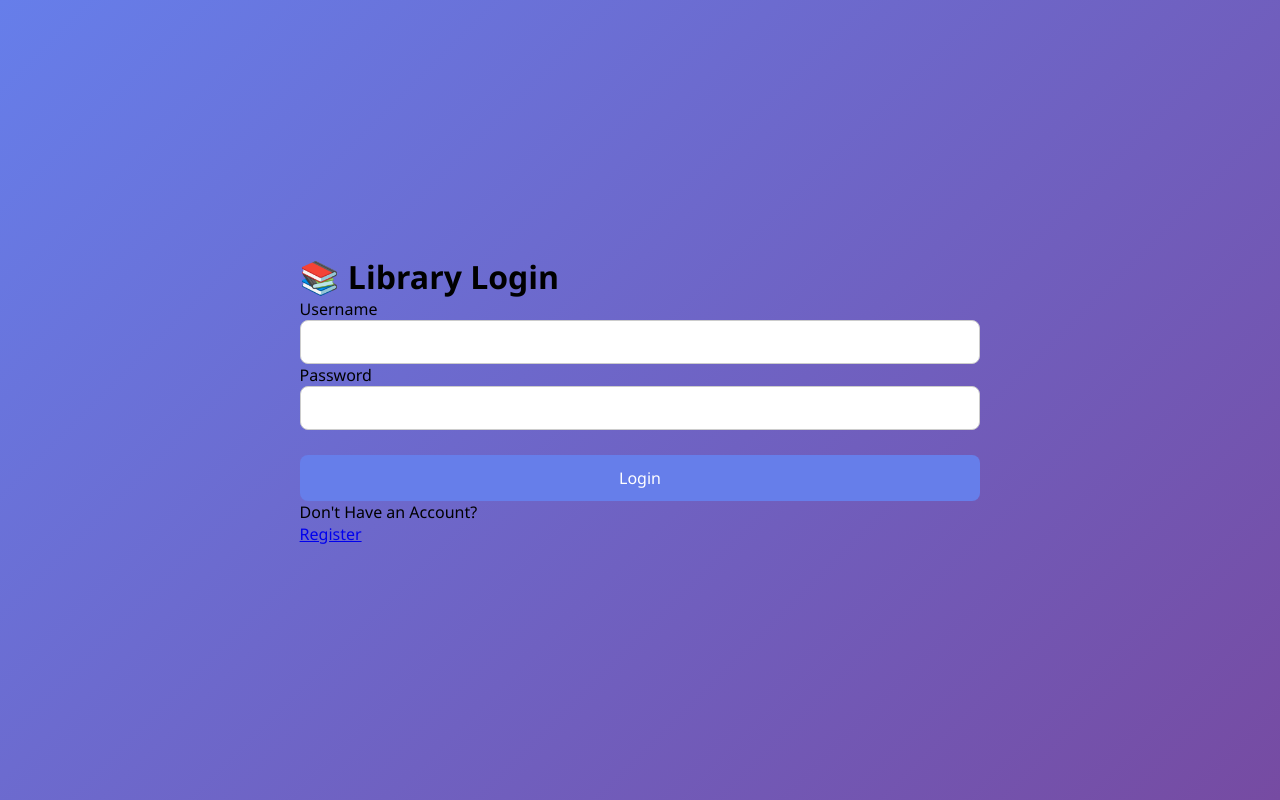
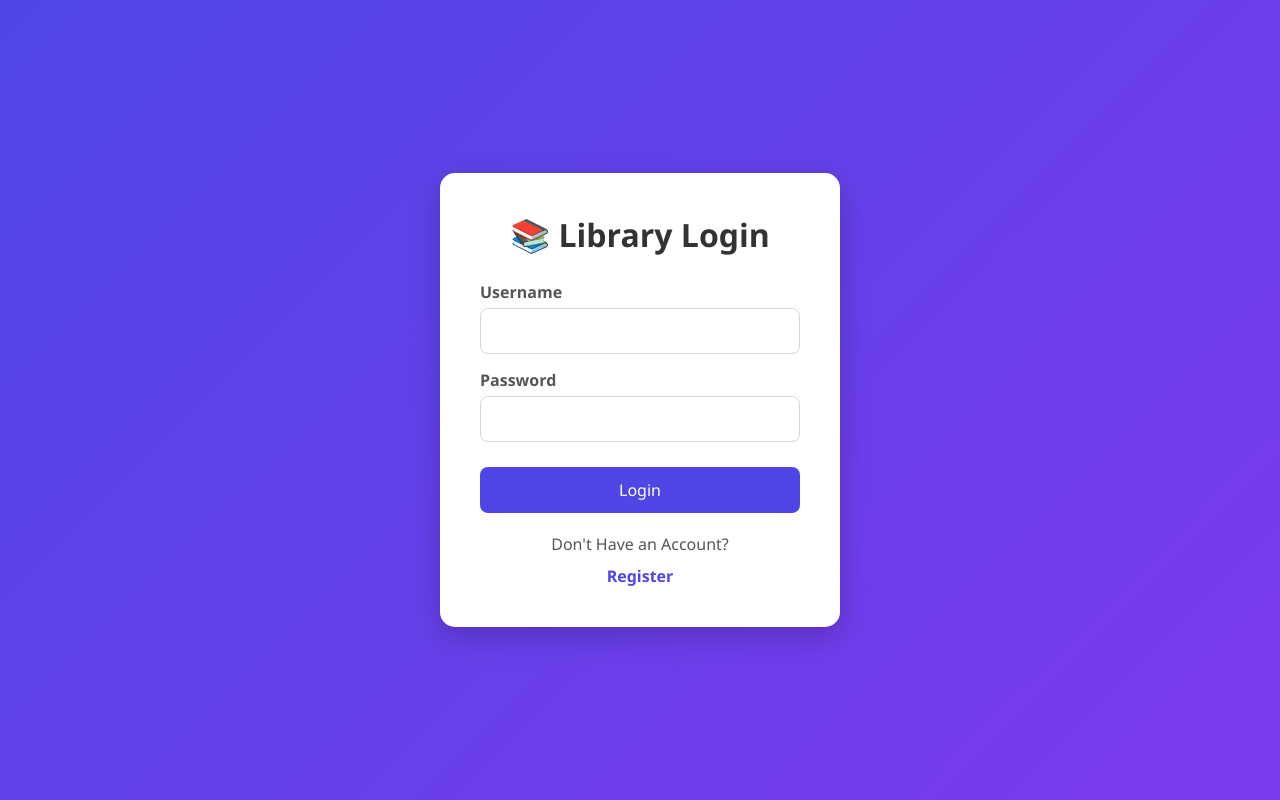
Before and after one commit to AJITHRAJA8/Library-Management-System-, a Flask app: page / in a window 1280 px wide. Run offline with Flask 3, Linux system fonts and the light colour scheme.

Commit message:
add style to login Page

```diff
--- a/static/style.css
+++ b/static/style.css
@@ -71,3 +71,94 @@ body{
     color:#667eea;
     font-weight:bold;
 }
+*{
+    margin:0;
+    padding:0;
+    box-sizing:border-box;
+    font-family:'Segoe UI',sans-serif;
+}
+
+body{
+    height:100vh;
+    display:flex;
+    justify-content:center;
+    align-items:center;
+    background:linear-gradient(135deg,#4f46e5,#7c3aed);
+}
+
+.login-container{
+    width:100%;
+    display:flex;
+    justify-content:center;
+    align-items:center;
+}
+
+.login-box{
+    width:400px;
+    background:white;
+    padding:40px;
+    border-radius:15px;
+    box-shadow:0 10px 30px rgba(0,0,0,0.2);
+}
+
+.login-box h1{
+    text-align:center;
+    margin-bottom:25px;
+    color:#333;
+}
+
+.login-box label{
+    display:block;
+    margin-top:15px;
+    margin-bottom:5px;
+    font-weight:600;
+    color:#555;
+}
+
+.input-field{
+    width:100%;
+    padding:12px;
+    border:1px solid #d1d5db;
+    border-radius:8px;
+    outline:none;
+    font-size:15px;
+}
+
+.input-field:focus{
+    border-color:#4f46e5;
+}
+
+.btn{
+    width:100%;
+    padding:12px;
+    margin-top:25px;
+    border:none;
+    border-radius:8px;
+    background:#4f46e5;
+    color:white;
+    font-size:16px;
+    cursor:pointer;
+}
+
+.btn:hover{
+    background:#4338ca;
+}
+
+.register-link{
+    text-align:center;
+    margin-top:20px;
+    color:#555;
+}
+
+.link-btn{
+    display:block;
+    text-align:center;
+    margin-top:10px;
+    text-decoration:none;
+    color:#4f46e5;
+    font-weight:bold;
+}
+
+.link-btn:hover{
+    text-decoration:underline;
+}
```
